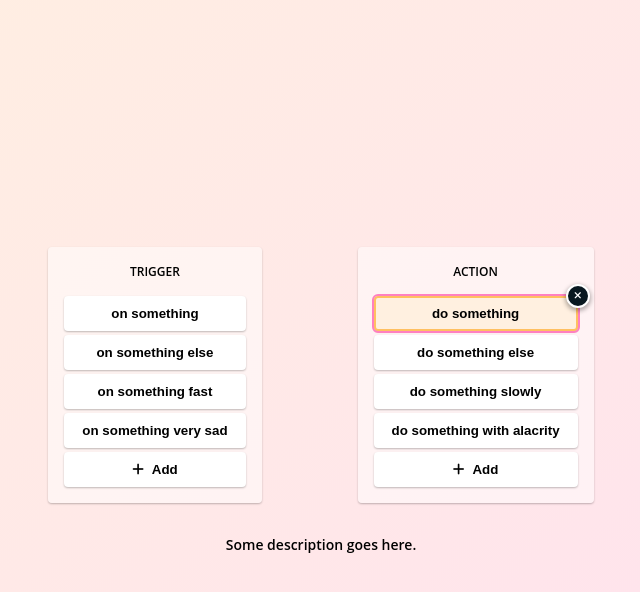
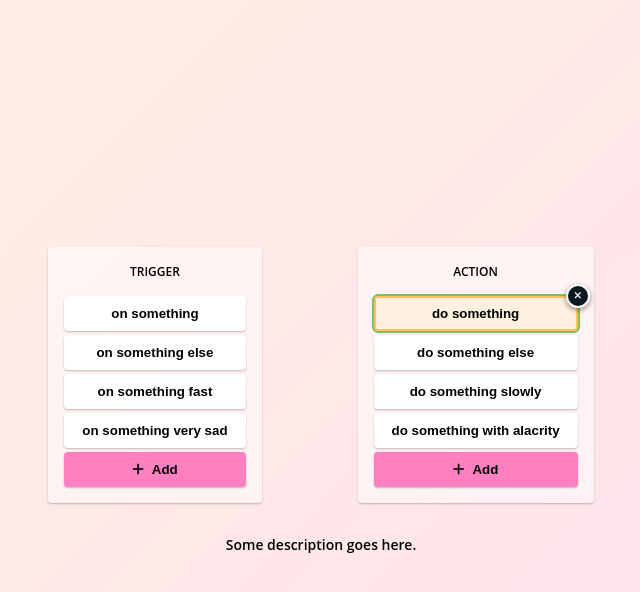
Before and after one commit to thewaver/workflows, a React (Create React App) app: page / in a window 1280 px wide. Both pictures are taken after a click on the button "do something". Shown: the top 592 px of the page, without its empty margins (319-959 px from the left). Built offline with nearby package versions, Linux system fonts and the light colour scheme.

Commit message:
Add connection management

```diff
--- /dev/null
+++ b/src/components/Connection/index.tsx
@@ -0,0 +1,127 @@
+import React, {
+  memo,
+  MouseEvent,
+  useCallback,
+  useLayoutEffect,
+  useMemo,
+  useRef,
+  useState,
+} from "react";
+import { EntityKind, Id } from "../../types";
+import "./style.css";
+
+const defaultBoundingRect = {
+  top: 0,
+  left: 0,
+  bottom: 0,
+  right: 0,
+  width: 0,
+  height: 0,
+};
+
+export interface ConnectionProps {
+  actionId?: Id;
+  triggerId?: Id;
+  highlighted?: boolean;
+  version: number;
+  onClick: (actionId: Id, triggerId: Id) => void;
+}
+
+export const Connection: React.FC<ConnectionProps> = memo(
+  ({ actionId, triggerId, highlighted, onClick }) => {
+    const canvasRef = useRef<HTMLCanvasElement>(null);
+
+    const [canvasStyle, setCanvasStyle] = useState<object>({});
+    const [buttonStyle, setButtonStyle] = useState<object>({});
+
+    const actionElement = useMemo(
+      () => document.getElementById(`${EntityKind.Action}_${actionId}`),
+      [actionId],
+    );
+
+    const triggerElement = useMemo(
+      () => document.getElementById(`${EntityKind.Trigger}_${triggerId}`),
+      [triggerId],
+    );
+
+    const actionRect = actionElement?.getBoundingClientRect() ?? defaultBoundingRect;
+    const triggerRect = triggerElement?.getBoundingClientRect() ?? defaultBoundingRect;
+
+    const { top: canvasParentTop, width: canvasWidth } =
+      canvasRef?.current?.parentElement?.getBoundingClientRect() ?? defaultBoundingRect;
+
+    const canvasTop = Math.min(actionRect.top, triggerRect.top);
+    const canvasBottom = Math.max(actionRect.bottom, triggerRect.bottom);
+    const canvasTopWithParentOffset = canvasTop - canvasParentTop;
+    const canvasHeight = canvasBottom - canvasTop;
+
+    const connectionTop =
+      triggerRect.top < actionRect.top
+        ? triggerRect.height / 2
+        : canvasHeight - triggerRect.height / 2;
+    const connectionBottom =
+      triggerRect.top < actionRect.top
+        ? canvasHeight - actionRect.height / 2
+        : actionRect.height / 2;
+
+    useLayoutEffect(() => {
+      if (!canvasRef?.current) return;
+
+      const context = canvasRef.current.getContext("2d");
+
+      if (context) {
+        setCanvasStyle({
+          top: `${canvasTopWithParentOffset}px`,
+          width: `${canvasWidth}px`,
+        });
+
+        setButtonStyle({
+          top: `${canvasTopWithParentOffset + canvasHeight / 2}px`,
+        });
+
+        context.clearRect(0, 0, canvasRef.current.width, canvasRef.current.height);
+
+        canvasRef.current.width = canvasWidth;
+        canvasRef.current.height = canvasHeight;
+
+        context.beginPath();
+        context.lineWidth = highlighted ? 2 : 1;
+        context.strokeStyle = getComputedStyle(document.documentElement).getPropertyValue(
+          highlighted ? "--clr-secondary" : "--clr-text",
+        );
+        context.moveTo(0, connectionTop);
+        context.lineTo(canvasWidth, connectionBottom);
+        context.stroke();
+      }
+    }, [
+      highlighted,
+      canvasTopWithParentOffset,
+      canvasWidth,
+      canvasHeight,
+      connectionTop,
+      connectionBottom,
+    ]);
+
+    const handleClick = useCallback(
+      (e: MouseEvent<HTMLButtonElement>) => {
+        if (actionId !== undefined && triggerId !== undefined) {
+          onClick(actionId, triggerId);
+        }
+      },
+      [actionId, triggerId, onClick],
+    );
+
+    if (actionId === undefined || triggerId === undefined) {
+      return null;
+    }
+
+    return (
+      <>
+        <canvas className="Connection" ref={canvasRef} style={canvasStyle} />
+        <button className="Inverted Iconic" style={buttonStyle} onClick={handleClick}>
+          <i className={highlighted ? "fas fa-link" : "fas fa-unlink"} />
+        </button>
+      </>
+    );
+  },
+);
--- a/src/components/ConnectionDisplay/index.tsx
+++ b/src/components/ConnectionDisplay/index.tsx
@@ -1,96 +1,37 @@
-import React, { memo, MouseEvent, useCallback, useLayoutEffect, useRef, useState } from "react";
-import { EntityKind, Id } from "../../types";
+import React, { memo, useCallback, useEffect, useRef, useState } from "react";
 import "./style.css";
 
 export interface ConnectionDisplayProps {
-  actionId?: Id;
-  triggerId?: Id;
-  highlighted?: boolean;
-  onClick: (actionId: Id, triggerId: Id) => void;
+  onChangeWidth: (newWidth: number) => void;
 }
 
 export const ConnectionDisplay: React.FC<ConnectionDisplayProps> = memo(
-  ({ actionId, triggerId, highlighted, onClick }) => {
-    const canvasRef = useRef<HTMLCanvasElement>(null);
+  ({ onChangeWidth, children }) => {
+    const ref = useRef<HTMLDivElement>(null);
 
-    const [canvasStyle, setCanvasStyle] = useState<object>({});
-    const [buttonStyle, setButtonStyle] = useState<object>({});
+    const [width, setWidth] = useState(0);
 
-    useLayoutEffect(() => {
-      if (!canvasRef?.current) return;
+    const handleWindowResize = useCallback(() => {
+      const newWidth = ref?.current?.getBoundingClientRect().width ?? 0;
 
-      const context = canvasRef.current.getContext("2d");
-      const actionElement = document.getElementById(`${EntityKind.Action}_${actionId}`);
-      const triggerElement = document.getElementById(`${EntityKind.Trigger}_${triggerId}`);
+      if (width !== newWidth) {
+        onChangeWidth(newWidth);
+      }
 
-      if (context) {
-        const canvasRect = canvasRef.current.getBoundingClientRect();
-        const canvasParentRect = canvasRef.current.parentElement?.getBoundingClientRect();
+      setWidth(width);
+    }, [onChangeWidth, width]);
 
-        context.clearRect(0, 0, canvasRect.width, canvasRect.height);
+    useEffect(() => {
+      window.addEventListener("resize", handleWindowResize, false);
 
-        if (actionElement && triggerElement) {
-          const actionRect = actionElement?.getBoundingClientRect();
-          const triggerRect = triggerElement?.getBoundingClientRect();
-          const canvasTop = Math.min(actionRect.top, triggerRect.top);
-          const canvasBottom = Math.max(actionRect.bottom, triggerRect.bottom);
-
-          canvasRef.current.width =
-            (canvasParentRect?.width ?? 0) +
-            parseInt(getComputedStyle(canvasRef.current)?.left ?? 0) * -2;
-          canvasRef.current.height = canvasBottom - canvasTop;
-
-          setCanvasStyle({
-            top: `${canvasTop - (canvasParentRect?.top ?? 0)}px`,
-            width: `${canvasRef.current.width}px`,
-          });
-
-          setButtonStyle({
-            top: `${canvasTop - (canvasParentRect?.top ?? 0) + canvasRef.current.height / 2}px`,
-          });
-
-          const X1 = 0;
-          const Y1 =
-            triggerRect.top < actionRect.top
-              ? triggerRect.height / 2
-              : canvasRef.current.height - triggerRect.height / 2;
-          const X2 = canvasRef.current.width;
-          const Y2 =
-            triggerRect.top < actionRect.top
-              ? canvasRef.current.height - actionRect.height / 2
-              : actionRect.height / 2;
-
-          // console.log(X1, Y1, X2, Y2);
-
-          context.beginPath();
-          context.lineWidth = highlighted ? 4 : 2;
-          context.strokeStyle = getComputedStyle(document.documentElement).getPropertyValue(
-            highlighted ? "--clr-secondary" : "--clr-text",
-          );
-          context.moveTo(X1, Y1);
-          context.lineTo(X2, Y2);
-          context.stroke();
-        }
-      }
-    }, [actionId, triggerId, highlighted]);
-
-    const handleClick = useCallback(
-      (e: MouseEvent<HTMLButtonElement>) => {
-        if (actionId !== undefined && triggerId !== undefined) {
-          onClick(actionId, triggerId);
-        }
-      },
-      [actionId, triggerId, onClick],
-    );
+      return () => {
+        window.removeEventListener("resize", handleWindowResize, false);
+      };
+    }, [handleWindowResize]);
 
     return (
-      <div className="ConnectionDisplay">
-        <canvas className="Canvas" ref={canvasRef} style={canvasStyle} />
-        {actionId !== undefined && triggerId !== undefined ? (
-          <button className="Inverted Iconic" style={buttonStyle} onClick={handleClick}>
-            <i className="fas fa-link" />
-          </button>
-        ) : null}
+      <div className="ConnectionDisplay" ref={ref}>
+        {children}
       </div>
     );
   },
--- a/src/components/ConnectionDisplay/style.css
+++ b/src/components/ConnectionDisplay/style.css
@@ -1,15 +1,8 @@
 .ConnectionDisplay {
   position: relative;
+  flex-shrink: 1;
+  align-self: stretch;
+  min-width: 48px;
+  max-width: 96px;
   width: 96px;
 }
-
-.ConnectionDisplay .Canvas {
-  position: absolute;
-  left: calc(var(--grid-size) * -2);
-}
-
-.ConnectionDisplay button {
-  position: absolute;
-  left: 50%;
-  transform: translate(-50%, -50%);
-}
--- a/src/components/VerticalList/index.tsx
+++ b/src/components/VerticalList/index.tsx
@@ -41,7 +41,7 @@ export const VerticalList: React.FC<VerticalListProps> = memo(
             </div>
           );
         })}
-        <button className="Item Add" onClick={onAdd}>
+        <button className="Item Primary Add" onClick={onAdd}>
           <i className="Icon fas fa-plus"></i>
           {"Add"}
         </button>
--- a/src/components/VerticalList/style.css
+++ b/src/components/VerticalList/style.css
@@ -38,7 +38,6 @@
   position: absolute;
   top: 0;
   right: 0;
-  box-shadow: var(--shd-soft);
   transform: translate(50%, -50%);
 }
 
--- a/src/components/WorkflowBoard/index.tsx
+++ b/src/components/WorkflowBoard/index.tsx
@@ -1,10 +1,12 @@
-import React, { memo, useCallback, useMemo, useState } from "react";
+import React, { memo, useCallback, useEffect, useMemo, useState } from "react";
 import { useDispatch, useSelector } from "react-redux";
 import { selectActionMap, selectTriggerMap } from "../../rdx/workflow/selectors";
 import {
   addAction,
+  addConnection,
   addTrigger,
   removeActionById,
+  removeConnection,
   removeTriggerById,
 } from "../../rdx/workflow/slice";
 import { Action, EntityKind, Id, Trigger } from "../../types";
@@ -13,6 +15,7 @@ import { NewTriggerForm } from "../NewTriggerForm";
 import { NewActionForm } from "../NewActionForm";
 import { VerticalList } from "../VerticalList";
 import { ConnectionDisplay } from "../ConnectionDisplay";
+import { Connection } from "../Connection";
 import { WorkflowState } from "./types";
 import "./style.css";
 
@@ -23,12 +26,24 @@ interface WorkflowBoardProps {
   onActionDelete: (id: Id) => void;
   onTriggerAdd: () => void;
   onTriggerDelete: (id: Id) => void;
+  onConnectionAdd: (actionId: Id, triggerId: Id) => void;
+  onConnectionDelete: (actionId: Id, triggerId: Id) => void;
 }
 
 const WorkflowBoardCmp: React.FC<WorkflowBoardProps> = memo(
-  ({ actionMap, triggerMap, onActionAdd, onActionDelete, onTriggerAdd, onTriggerDelete }) => {
+  ({
+    actionMap,
+    triggerMap,
+    onActionAdd,
+    onActionDelete,
+    onTriggerAdd,
+    onTriggerDelete,
+    onConnectionAdd,
+    onConnectionDelete,
+  }) => {
     const [selectedActionId, setSelectedActionId] = useState<Id>();
     const [selectedTriggerId, setSelectedTriggerId] = useState<Id>();
+    const [version, setVersion] = useState(0);
 
     const actionKeys = useMemo(() => Object.keys(actionMap), [actionMap]);
     const triggerKeys = useMemo(() => Object.keys(triggerMap), [triggerMap]);
@@ -41,9 +56,26 @@ const WorkflowBoardCmp: React.FC<WorkflowBoardProps> = memo(
       setSelectedTriggerId((oldId) => (oldId !== id ? id : undefined));
     }, []);
 
+    const handleConnectionAdd = useCallback(
+      (actionId: Id, triggerId: Id) => {
+        setSelectedActionId(undefined);
+        setSelectedTriggerId(undefined);
+        onConnectionAdd(actionId, triggerId);
+      },
+      [onConnectionAdd],
+    );
+
+    const handleChangeWidth = useCallback(() => {
+      setVersion((oldVersion) => oldVersion + 1);
+    }, []);
+
     const renderAction = useCallback((id: Id) => <>{actionMap[id].name}</>, [actionMap]);
 
     const renderTrigger = useCallback((id: Id) => <>{triggerMap[id].name}</>, [triggerMap]);
+
+    useEffect(() => {
+      setVersion((oldVersion) => oldVersion + 1);
+    }, [actionMap, triggerMap]);
 
     return (
       <div className="WorkflowBoard">
@@ -58,12 +90,32 @@ const WorkflowBoardCmp: React.FC<WorkflowBoardProps> = memo(
             onDelete={onTriggerDelete}
             renderItem={renderTrigger}
           />
-          <ConnectionDisplay
-            highlighted
-            actionId={selectedActionId}
-            triggerId={selectedTriggerId}
-            onClick={() => {}}
-          />
+          <ConnectionDisplay onChangeWidth={handleChangeWidth}>
+            {triggerKeys.map((id) => {
+              const trigger = triggerMap[id];
+
+              if (trigger.actionId) {
+                return (
+                  <Connection
+                    key={`${id}_${trigger.actionId}`}
+                    version={version}
+                    actionId={trigger.actionId}
+                    triggerId={id}
+                    onClick={onConnectionDelete}
+                  />
+                );
+              }
+
+              return null;
+            })}
+            <Connection
+              highlighted
+              version={version}
+              actionId={selectedActionId}
+              triggerId={selectedTriggerId}
+              onClick={handleConnectionAdd}
+            />
+          </ConnectionDisplay>
           <VerticalList
             title="action"
             itemIds={actionKeys}
@@ -135,6 +187,20 @@ export const WorkflowBoard = () => {
     [dispatch],
   );
 
+  const handleConnectionAdd = useCallback(
+    (actionId: Id, triggerId: Id) => {
+      dispatch(addConnection({ actionId, triggerId }));
+    },
+    [dispatch],
+  );
+
+  const handleConnectionDelete = useCallback(
+    (actionId: Id, triggerId: Id) => {
+      dispatch(removeConnection({ actionId, triggerId }));
+    },
+    [dispatch],
+  );
+
   return (
     <div aria-hidden={!isAddingEntity}>
       <WorkflowBoardCmp
@@ -144,6 +210,8 @@ export const WorkflowBoard = () => {
         onActionDelete={handleActionDelete}
         onTriggerAdd={handleTriggerAdd}
         onTriggerDelete={handleTriggerDelete}
+        onConnectionAdd={handleConnectionAdd}
+        onConnectionDelete={handleConnectionDelete}
       />
       {isAddingEntity ? (
         <Modal onClose={handleModalClose}>
--- a/src/components/WorkflowBoard/style.css
+++ b/src/components/WorkflowBoard/style.css
@@ -10,7 +10,7 @@
   display: flex;
   flex-direction: row;
   justify-content: center;
-  align-items: stretch;
+  align-items: flex-start;
   margin-bottom: calc(var(--grid-size) * 4);
 }
 
--- a/src/index.css
+++ b/src/index.css
@@ -53,7 +53,7 @@
 }
 
 :focus {
-  outline: 2px solid var(--clr-primary);
+  outline: 2px solid var(--clr-tertiary);
 }
 
 ::-webkit-scrollbar {
@@ -139,6 +139,7 @@ button.Iconic {
   border-radius: calc(var(--grid-size) * 3);
   border-color: currentColor;
   font-size: var(--txt-size-check);
+  box-shadow: var(--shd-soft);
 }
 
 button.Inverted {
@@ -152,6 +153,10 @@ button.Inverted:hover:not(:disabled) {
   color: var(--clr-secondary);
 }
 
+button.Primary {
+  background-color: var(--clr-primary);
+}
+
 input,
 textarea {
   appearance: none;
```
Also changed, not shown: src/components/Connection/style.css (added, +9 -0 lines), src/rdx/workflow/slice.ts (+16 -0 lines).
